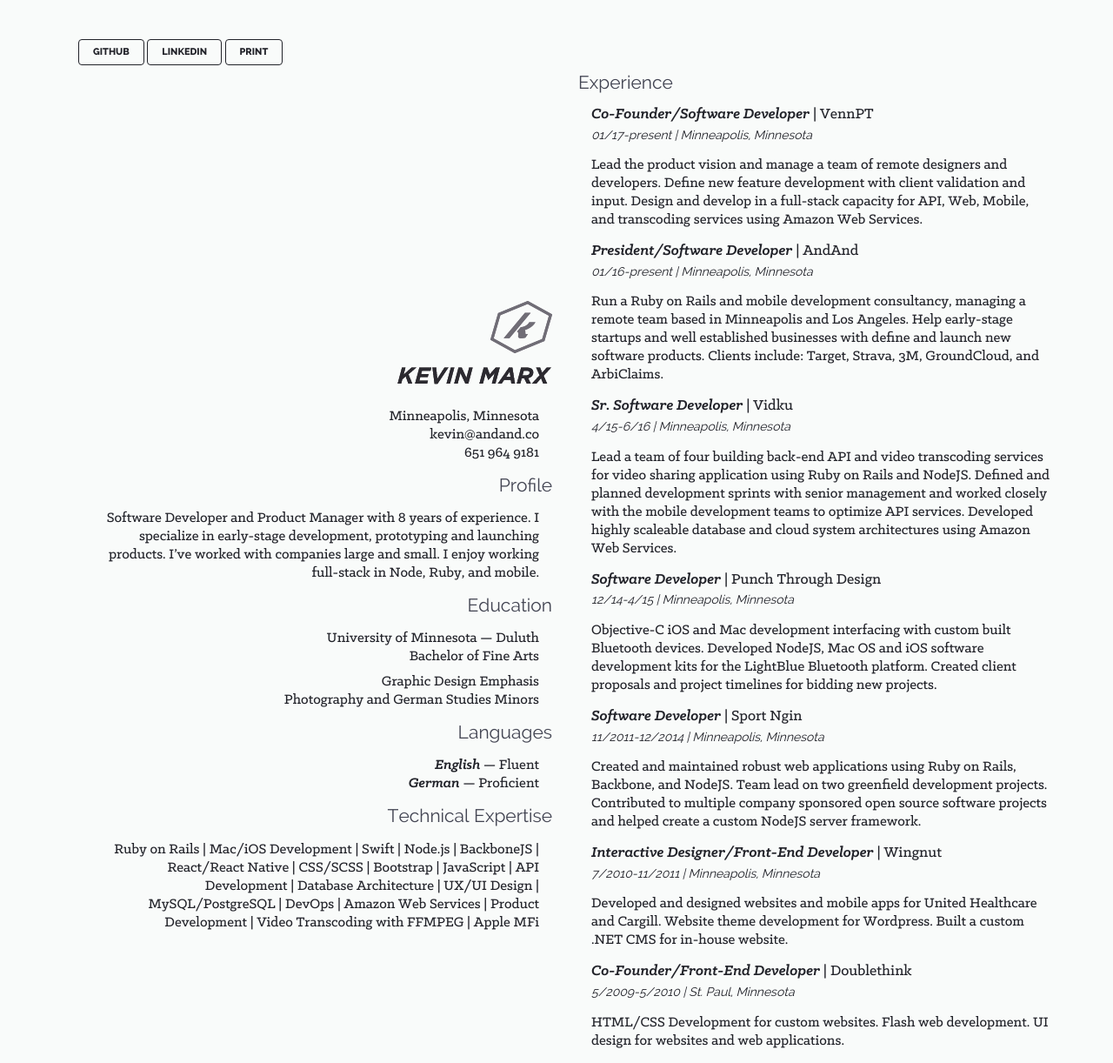
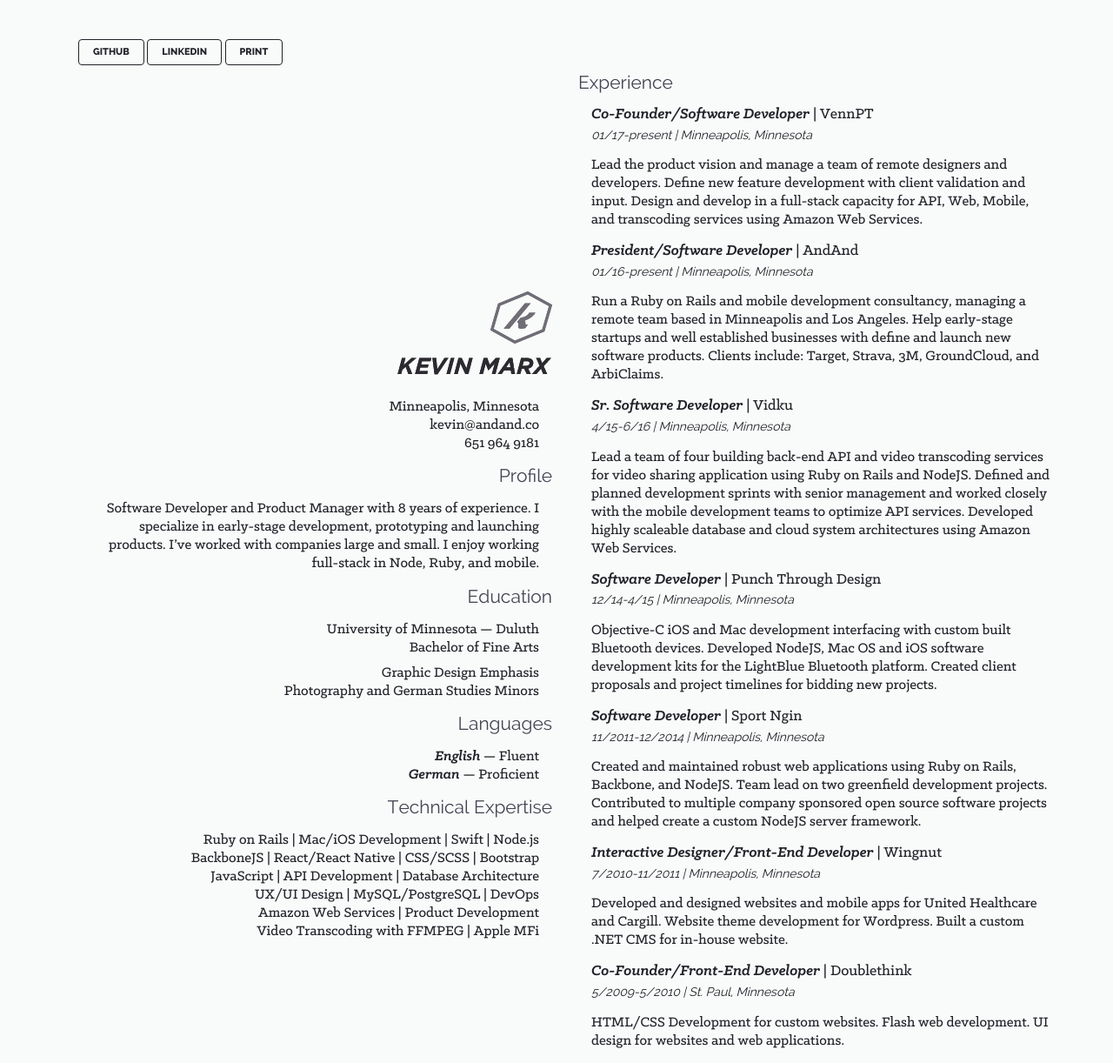
Before and after one commit to kevinmarx/kevinmarx.github.io, a Jekyll site: the page built from index.html, in a window 1280 px wide. Shown: the whole page at 87% size. Built offline with Jekyll 4.4.1, drawn with Linux system fonts in a browser that asks for light colours; nearby versions of some CDN libraries.

Commit message:
more updates

```diff
--- a/index.html
+++ b/index.html
@@ -67,10 +67,11 @@
             <h1>Technical Expertise</h1>
           </header>
           <p>
-            Ruby on Rails | Mac/iOS Development | Swift | Node.js | BackboneJS |
-            React/React Native | CSS/SCSS | Bootstrap | JavaScript | API Development |
-            Database Architecture | UX/UI Design | MySQL/PostgreSQL | DevOps |
-            Amazon Web Services | Product Development |
+            Ruby on Rails | Mac/iOS Development | Swift | Node.js<br>
+            BackboneJS | React/React Native | CSS/SCSS | Bootstrap<br>
+            JavaScript | API Development | Database Architecture<br>
+            UX/UI Design | MySQL/PostgreSQL | DevOps<br>
+            Amazon Web Services | Product Development<br>
             Video Transcoding with FFMPEG | Apple MFi
           </p>
         </section>
```
